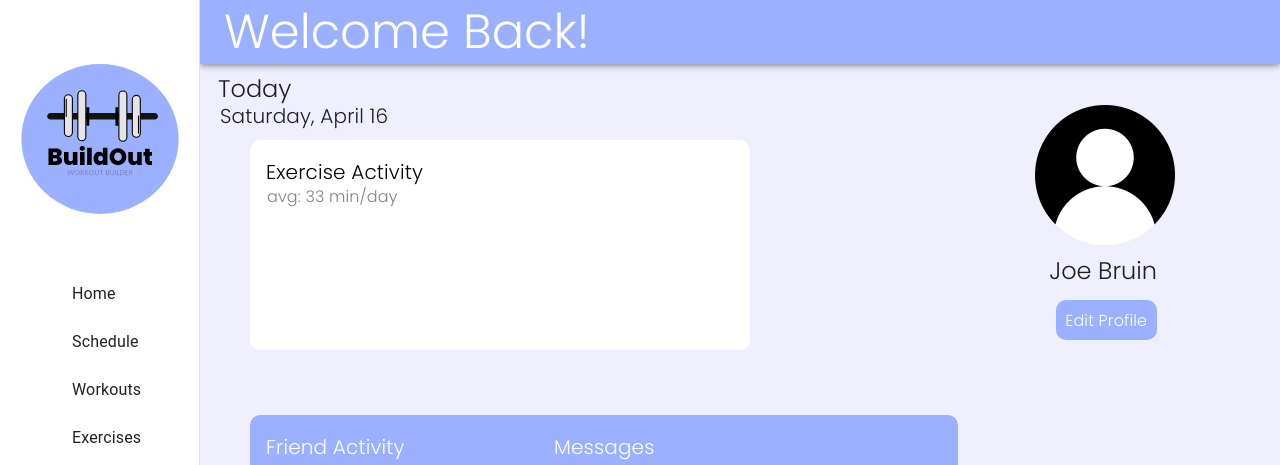
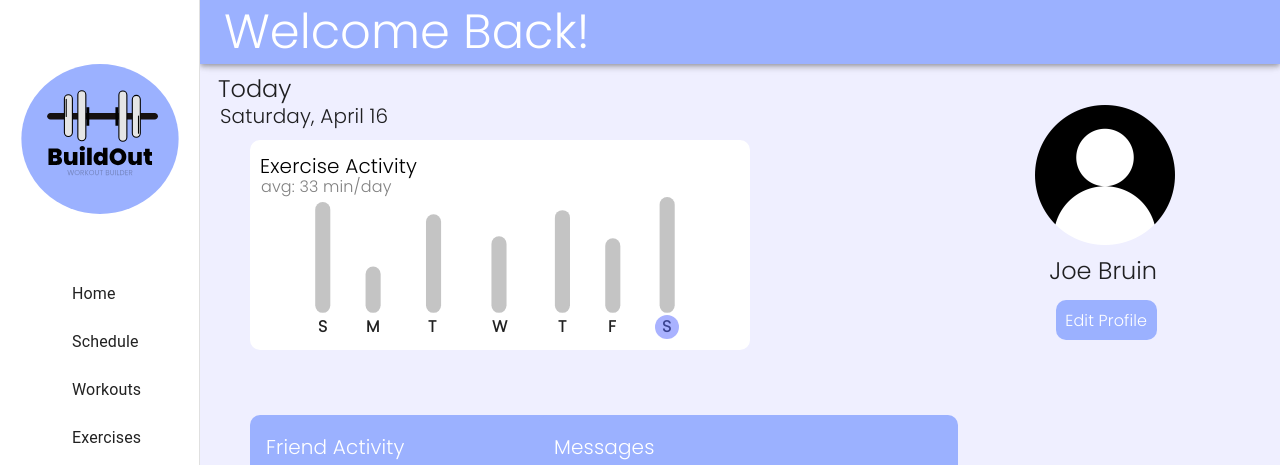
Before and after one commit to elainelin313/buildup, a React (Create React App) app: page /profilepage in a window 1280 px wide. Shown: the top 465 px of the page. Built offline with nearby package versions, Linux system fonts and the light colour scheme.

Commit message:
Main profile page

```diff
--- a/src/Components/ProfilePage.js
+++ b/src/Components/ProfilePage.js
@@ -22,6 +22,7 @@ import settings from '../settings.svg';
 import ListItemIcon from "@mui/material/ListItemIcon";
 import theme from './Theme.js';
 import { styled } from '@mui/material/styles';
+import ExerciseMinutes from '../ExerciseMinutes.svg';
 
 const StyledTypography = styled(Typography)(() => ({
   fontFamily: theme.typography.fontFamily,
@@ -192,7 +193,7 @@ function ProfilePage() {
             left: '250px',
             top: '140px',
           }}>
-            <Box color="black" bgcolor="white" p={2} style={{borderRadius: '10px', width: '500px', height: '210px'}}>
+            <Box color="black" bgcolor="white" p={1.25} style={{borderRadius: '10px', width: '500px', height: '210px'}}>
               <StyledTypography variant="h6"> Exercise Activity </StyledTypography>
             </Box>
           </div>
@@ -215,8 +216,8 @@ function ProfilePage() {
             alignItems: 'center',
             justifyContent: 'center',
             position: 'fixed',
-            left: '267px',
-            top: '185px',
+            left: '261px',
+            top: '175px',
           }}>
               <StyledTypography variant="h7" color="#808080"> avg: 33 min/day </StyledTypography>
           </div>
@@ -420,6 +421,109 @@ function ProfilePage() {
             <StyledTypography variant="h7"> Have fun on your run!! </StyledTypography>
           </div>
 
+          <div style={{
+            display: 'flex',
+            alignItems: 'center',
+            justifyContent: 'center',
+            position: 'fixed',
+            left: '315px',
+            top: '95px',
+          }}>
+            <img src={ExerciseMinutes} alt="Exercise Minutes" height='320px' width='360px'/>
+          </div>
+
+
+          <div style={{
+            display: 'flex',
+            alignItems: 'center',
+            justifyContent: 'center',
+            position: 'fixed',
+            left: '318px',
+            top: '315px',
+          }}>
+            <StyledTypography variant="h7" fontWeight="bold"> S </StyledTypography>
+          </div>
+
+          <div style={{
+            display: 'flex',
+            alignItems: 'center',
+            justifyContent: 'center',
+            position: 'fixed',
+            left: '366px',
+            top: '315px',
+          }}>
+            <StyledTypography variant="h7" fontWeight="bold"> M </StyledTypography>
+          </div>
+
+          <div style={{
+            display: 'flex',
+            alignItems: 'center',
+            justifyContent: 'center',
+            position: 'fixed',
+            left: '428px',
+            top: '315px',
+          }}>
+            <StyledTypography variant="h7" fontWeight="bold"> T </StyledTypography>
+          </div>
+
+          <div style={{
+            display: 'flex',
+            alignItems: 'center',
+            justifyContent: 'center',
+            position: 'fixed',
+            left: '492px',
+            top: '315px',
+          }}>
+            <StyledTypography variant="h7" fontWeight="bold"> W </StyledTypography>
+          </div>
+
+          <div style={{
+            display: 'flex',
+            alignItems: 'center',
+            justifyContent: 'center',
+            position: 'fixed',
+            left: '558px',
+            top: '315px',
+          }}>
+            <StyledTypography variant="h7" fontWeight="bold"> T </StyledTypography>
+          </div>
+
+          <div style={{
+            display: 'flex',
+            alignItems: 'center',
+            justifyContent: 'center',
+            position: 'fixed',
+            left: '608px',
+            top: '315px',
+          }}>
+            <StyledTypography variant="h7" fontWeight="bold"> F </StyledTypography>
+          </div>
+
+          <div style={{
+            display: 'flex',
+            alignItems: 'center',
+            justifyContent: 'center',
+            position: 'fixed',
+            left: '662px',
+            top: '315px',
+          }}>
+            <StyledTypography variant="h7" fontWeight="bold"> S </StyledTypography>
+          </div>
+
+          <div height="110" width="500" position
+          style={{
+            display: 'flex',
+            alignItems: 'center',
+            justifyContent: 'center',
+            position: 'fixed',
+            left: '655px',
+            top: '315px',
+            }}>
+
+            <Box color="white" bgcolor="#5465FF" p={1.15} style={{borderRadius: '12px', width: '24px', height: '24px', opacity: '0.5'}}>
+            </Box>
+          </div>
+
         </Box>
       </Box>
     );
```
Also changed, not shown: src/ExerciseMinutes.svg (added).
